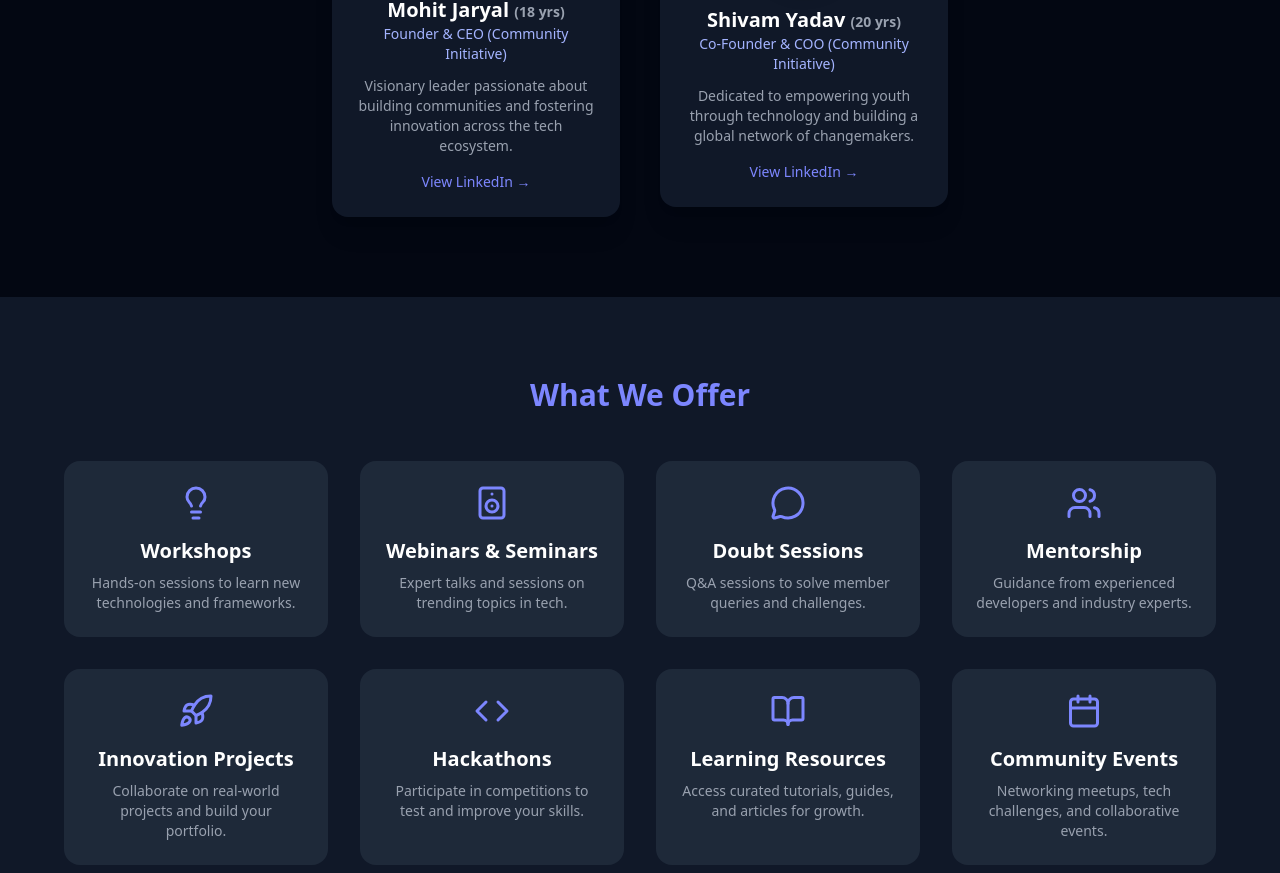
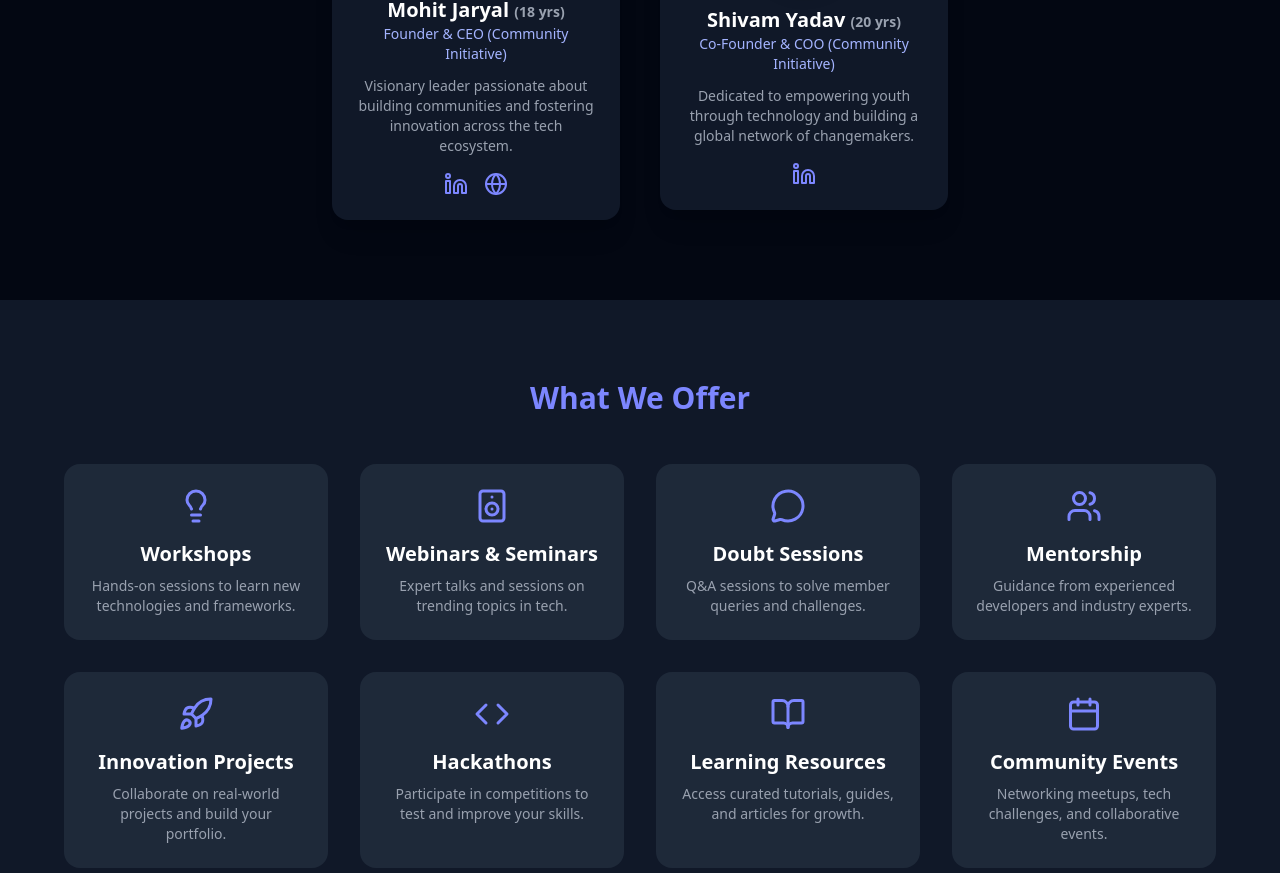
Before and after one commit to mohitjaryal/spherex, a React (Vite) app: page / in a window 1280 px wide. Shown: the part 1525-2398 px from the top of the page. Built offline with nearby package versions, Linux system fonts and the light colour scheme.

Commit message:
Update About.jsx

```diff
--- a/src/components/About.jsx
+++ b/src/components/About.jsx
@@ -1,4 +1,5 @@
 import React, { useEffect, useState } from "react";
+import { Linkedin, Globe } from "lucide-react";
 import founderImg from "../images/founder.jpeg";
 import cofounderImg from "../images/cofounder.jpeg";
 
@@ -46,7 +47,7 @@ export default function About() {
         </h4>
 
         <div className="flex flex-col md:flex-row items-center justify-center gap-10">
-          {/* Founder 1 */}
+          {/* Founder */}
           <div
             className={`bg-gray-900 rounded-2xl shadow-xl p-6 w-72 transform transition-all duration-500 hover:scale-105 hover:shadow-indigo-600/50 ${
               isVisible ? "opacity-100 translate-y-0" : "opacity-0 translate-y-10"
@@ -61,18 +62,28 @@ export default function About() {
               Mohit Jaryal <span className="text-gray-400 text-sm">(18 yrs)</span>
             </h5>
             <p className="text-indigo-300 text-sm mb-3">Founder & CEO (Community Initiative)</p>
-            <p className="text-gray-400 text-sm">
+            <p className="text-gray-400 text-sm mb-4">
               Visionary leader passionate about building communities and
               fostering innovation across the tech ecosystem.
             </p>
+            <div className="flex justify-center space-x-4 mt-2">
               <a
                 href="https://www.linkedin.com/in/mohitjaryal"
                 target="_blank"
                 rel="noopener noreferrer"
-              className="mt-4 inline-block text-indigo-400 hover:text-indigo-300 text-sm font-medium"
+                className="text-indigo-400 hover:text-indigo-300 transition-colors duration-300"
               >
-              View LinkedIn →
+                <Linkedin size={24} />
               </a>
+              <a
+                href="https://mohitjaryal.online"
+                target="_blank"
+                rel="noopener noreferrer"
+                className="text-indigo-400 hover:text-indigo-300 transition-colors duration-300"
+              >
+                <Globe size={24} />
+              </a>
+            </div>
           </div>
 
           {/* Co-Founder */}
@@ -90,18 +101,20 @@ export default function About() {
               Shivam Yadav <span className="text-gray-400 text-sm">(20 yrs)</span>
             </h5>
             <p className="text-indigo-300 text-sm mb-3">Co-Founder & COO (Community Initiative)</p>
-            <p className="text-gray-400 text-sm">
+            <p className="text-gray-400 text-sm mb-4">
               Dedicated to empowering youth through technology and building a
               global network of changemakers.
             </p>
+            <div className="flex justify-center space-x-4 mt-2">
               <a
                 href="https://www.linkedin.com/in/shivam-yadav2005/"
                 target="_blank"
                 rel="noopener noreferrer"
-              className="mt-4 inline-block text-indigo-400 hover:text-indigo-300 text-sm font-medium"
+                className="text-indigo-400 hover:text-indigo-300 transition-colors duration-300"
               >
-              View LinkedIn →
+                <Linkedin size={24} />
               </a>
+            </div>
           </div>
         </div>
       </div>
```
Lines whose indentation alone changed are shown as unchanged.
